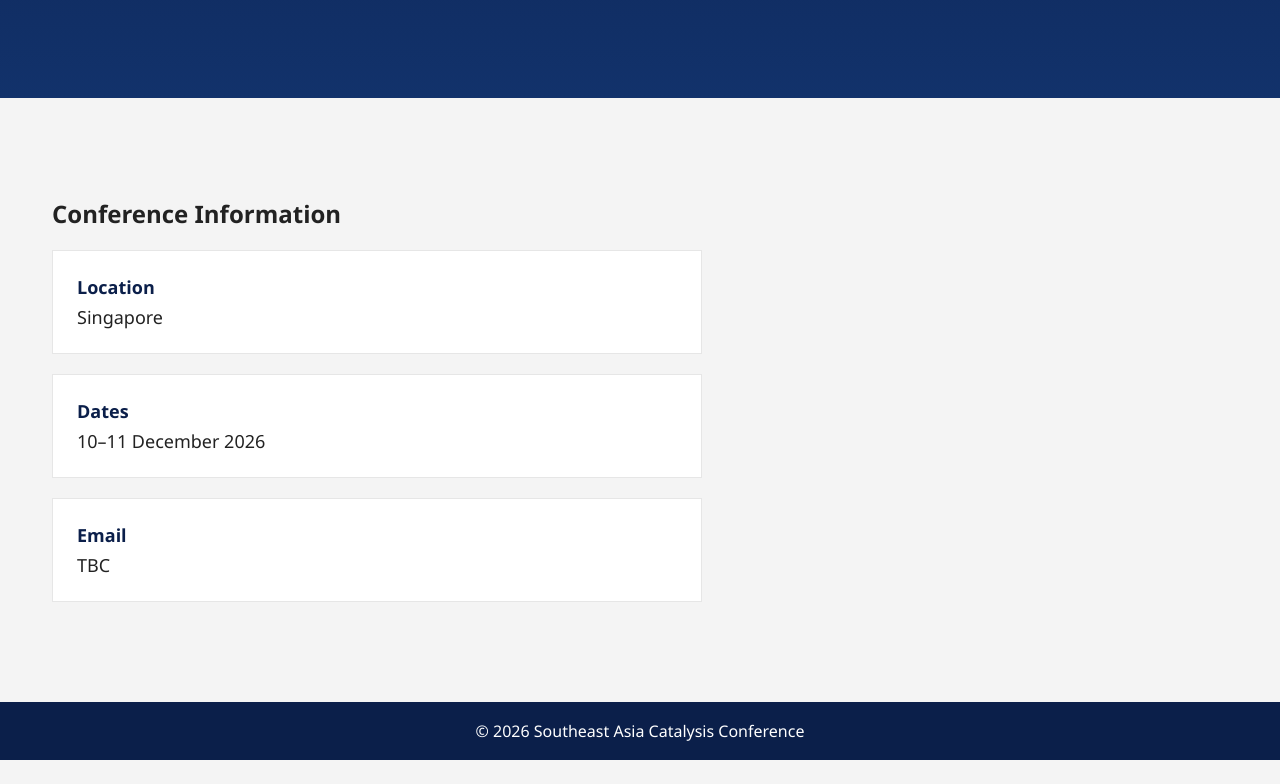
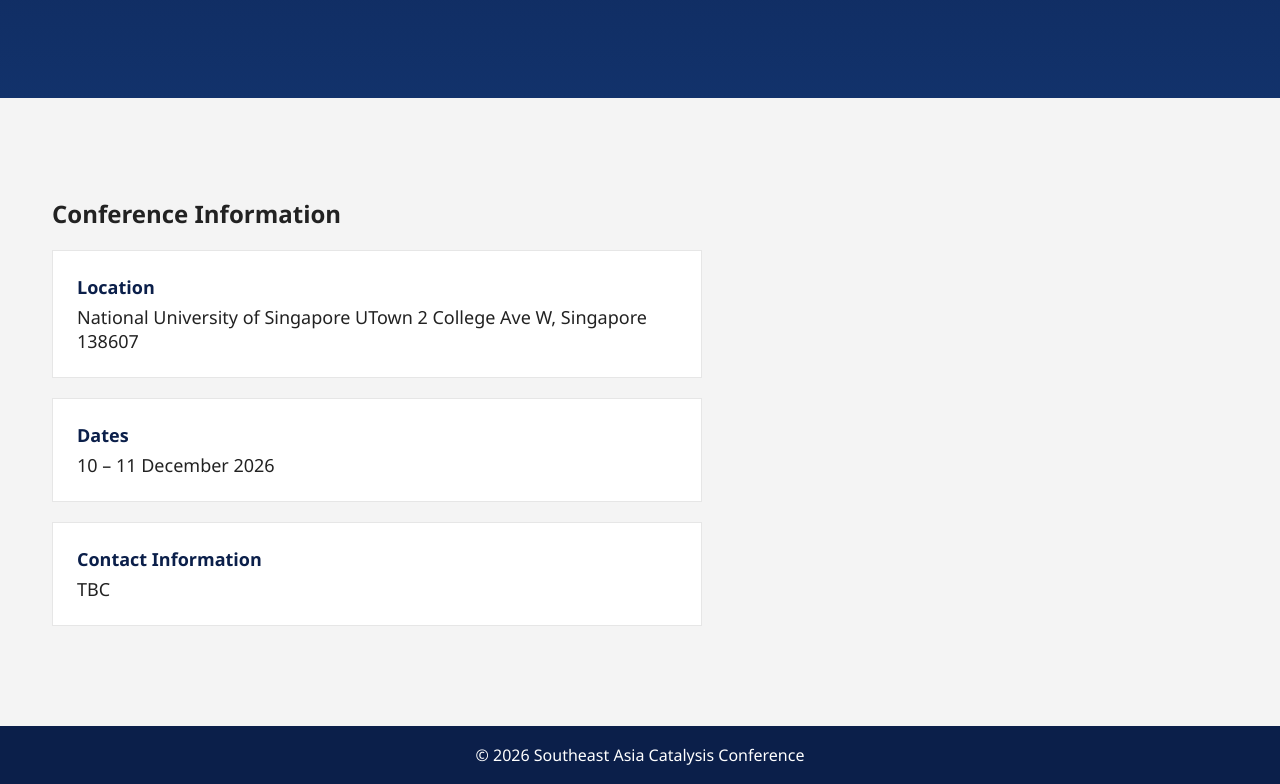
Before and after one commit to sacc2026/sacc2026, a Next.js app: page / in a window 1280 px wide. Shown: the part 1931-2715 px from the top of the page. Before the commit the page ends 2691 px from the top, so only its background shows below. Built offline with nearby package versions, Linux system fonts and the light colour scheme.

Commit message:
Update location and contact information formatting

```diff
--- a/app/page.jsx
+++ b/app/page.jsx
@@ -69,20 +69,21 @@ export default function HomePage() {
             <li>
               <div>
                 <strong>Location</strong>
-                Singapore
+                National University of Singapore UTown
+                2 College Ave W, Singapore 138607
               </div>
             </li>
 
             <li>
               <div>
                 <strong>Dates</strong>
-                10–11 December 2026
+                10 – 11 December 2026
               </div>
             </li>
 
             <li>
               <div>
-                <strong>Email</strong>
+                <strong>Contact Information</strong>
                 TBC
               </div>
             </li>
```
